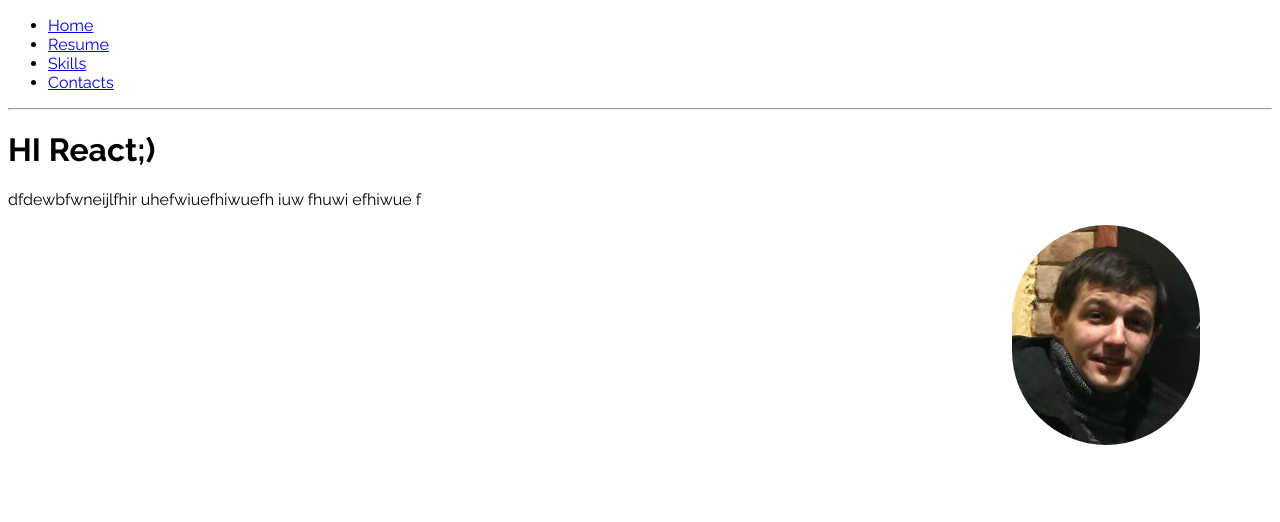
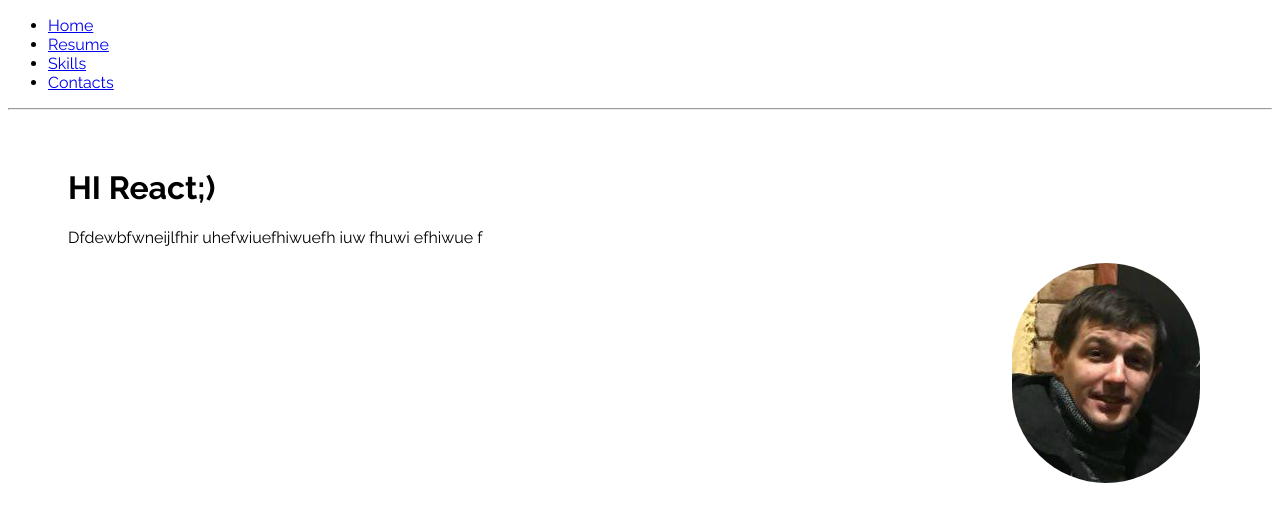
Before and after one commit to romfol/GH_JS, a React (Create React App) app in the folder portfolio_app/: page / in a window 1280 px wide. Shown: the top 522 px of the page. Built offline with nearby package versions, Linux system fonts and the light colour scheme.

Commit message:
inter commit

```diff
--- a/portfolio_app/src/containers/Home.js
+++ b/portfolio_app/src/containers/Home.js
@@ -1,5 +1,6 @@
 import React, {Component} from 'react';
 import styled from 'styled-components';
+import Container from '../theme/grid/container';
 
 const Image = styled.img`
     border-radius: 100px;
@@ -14,11 +15,11 @@ export default class Home extends Component {
 
     render() {
         return (
-        <div>
+        <Container>
             <h1>HI React;)</h1>
-            <p>dfdewbfwneijlfhir uhefwiuefhiwuefh iuw fhuwi efhiwue f</p>
+            <p>Dfdewbfwneijlfhir uhefwiuefhiwuefh iuw fhuwi efhiwue f</p>
             <Image src={require('../assets/me.png')} alt="myself"/>
-        </div>
+        </Container>
         )
     }
 }
--- /dev/null
+++ b/portfolio_app/src/theme/grid/container.js
@@ -0,0 +1,7 @@
+import styled from 'styled-components';
+
+export default styled.div`
+    padding-left: 60px;
+    padding-right: 60px;
+    padding-top: 30px;
+`;
```
